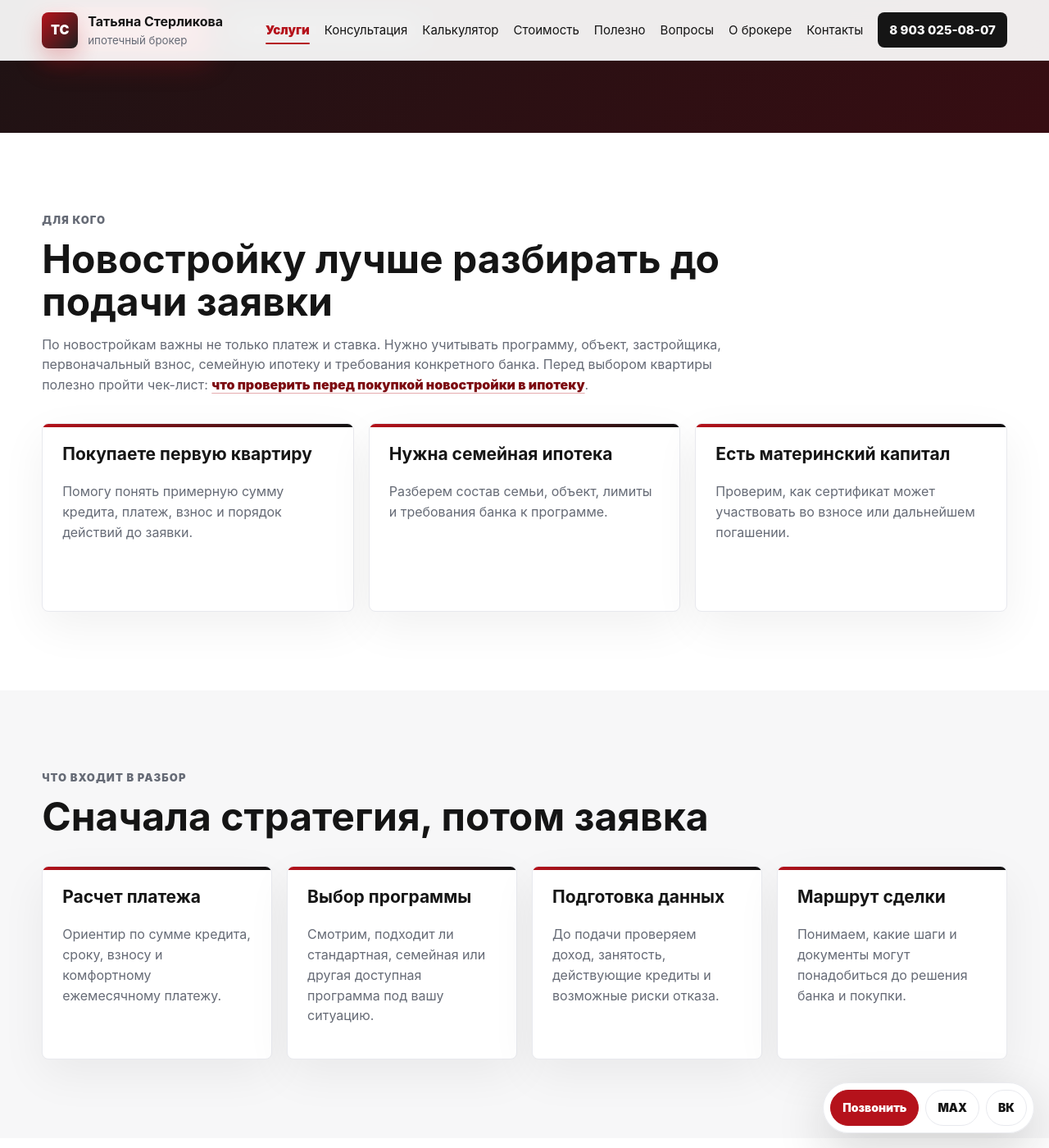
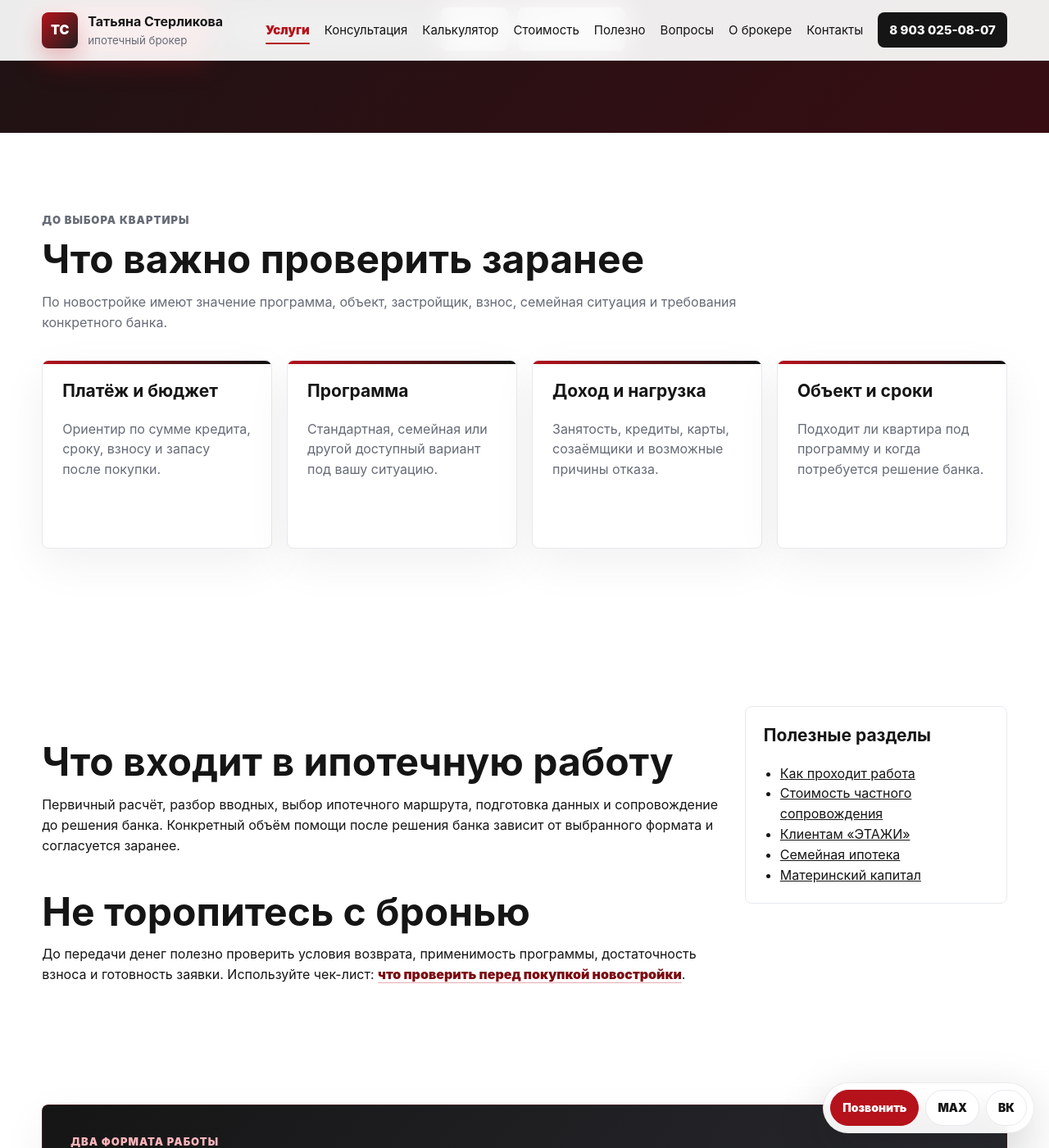
Before and after one commit to deputat36/broker, a Jekyll site: the page built from uslugi/ipoteka-na-novostroyku.md, in a window 1280 px wide and 1400 px high, scrolled down 688 px. Shown: the whole window at 82% size. Built offline with Jekyll 4.4.1, drawn with Linux system fonts in a browser that asks for light colours; our own code applies the rules of GitHub Pages for plain Markdown files; some of the changed text lies outside the part shown.

Commit message:
Уточнена услуга ипотеки на новостройку

```diff
--- a/uslugi/ipoteka-na-novostroyku.md
+++ b/uslugi/ipoteka-na-novostroyku.md
@@ -1,22 +1,18 @@
 ---
 layout: default
 title: Ипотека на новостройку в Борисоглебске | Татьяна Стерликова
-description: Консультация ипотечного брокера по покупке новостройки: подбор программы, платежа, банка, семейной ипотеки, первоначального взноса и требований к сделке.
+description: Консультация по ипотеке на новостройку: программа, платёж, первоначальный взнос, семейная ипотека, заявка и требования банка.
 permalink: /uslugi/ipoteka-na-novostroyku/
 og_type: article
-schema: '{"@context":"https://schema.org","@type":"Service","name":"Ипотека на новостройку","provider":{"@type":"Person","name":"Татьяна Стерликова","telephone":"+79030250807"},"areaServed":["Борисоглебск","Грибановский район","Поворинский район"],"serviceType":"Ипотечное сопровождение"}'
+schema: '{"@context":"https://schema.org","@type":"Service","name":"Ипотека на новостройку","provider":{"@type":"Person","name":"Татьяна Стерликова","telephone":"+79030250807"},"areaServed":["Борисоглебск","Грибановский район","Поворинский район"],"serviceType":"Ипотечное консультирование и подготовка заявки"}'
 ---
 
-<section class="page-hero section"><div class="breadcrumbs"><a href="{{ '/' | relative_url }}">Главная</a> / <a href="{{ '/uslugi/' | relative_url }}">Услуги</a> / Новостройка</div><p class="eyebrow">Ипотека на новостройку</p><h1>Ипотека на новостройку: консультация и подбор банка</h1><p class="lead">Разберу, какая программа может подойти под вашу ситуацию, какой платеж ориентировочно комфортен, как подготовить заявку и какие условия важно уточнить до выбора квартиры.</p><div class="hero-actions"><a class="btn btn-primary" href="tel:+79030250807">Позвонить брокеру</a><a class="btn btn-secondary" href="{{ '/konsultaciya/' | relative_url }}">Бесплатная консультация</a></div></section>
+<section class="page-hero section"><div class="breadcrumbs"><a href="{{ '/' | relative_url }}">Главная</a> / <a href="{{ '/uslugi/' | relative_url }}">Услуги</a> / Новостройка</div><p class="eyebrow">Ипотека на новостройку</p><h1>Ипотека на новостройку: программа, платёж и заявка</h1><p class="lead">Разберу программу, первоначальный взнос, доход и требования банка до выбора квартиры и передачи денег за бронь.</p><div class="hero-actions"><a class="btn btn-primary" href="tel:+79030250807">Позвонить Татьяне</a><a class="btn btn-secondary" href="{{ '/konsultaciya/' | relative_url }}">Бесплатная консультация</a><button class="btn btn-light" type="button" data-copy-phone>MAX</button><a class="btn btn-light" href="https://vk.com/tatyanasterlikova" rel="noopener">ВКонтакте</a></div></section>
 
-<section class="section"><div class="section-head"><p class="eyebrow">Для кого</p><h2>Новостройку лучше разбирать до подачи заявки</h2><p>По новостройкам важны не только платеж и ставка. Нужно учитывать программу, объект, застройщика, первоначальный взнос, семейную ипотеку и требования конкретного банка. Перед выбором квартиры полезно пройти чек-лист: <a class="text-link" href="{{ '/polezno/chto-proverit-pered-pokupkoy-novostroyki-v-ipoteku/' | relative_url }}">что проверить перед покупкой новостройки в ипотеку</a>.</p></div><div class="grid cards-3"><article class="card"><h3>Покупаете первую квартиру</h3><p>Помогу понять примерную сумму кредита, платеж, взнос и порядок действий до заявки.</p></article><article class="card"><h3>Нужна семейная ипотека</h3><p>Разберем состав семьи, объект, лимиты и требования банка к программе.</p></article><article class="card"><h3>Есть материнский капитал</h3><p>Проверим, как сертификат может участвовать во взносе или дальнейшем погашении.</p></article></div></section>
+<section class="section"><div class="section-head"><p class="eyebrow">До выбора квартиры</p><h2>Что важно проверить заранее</h2><p>По новостройке имеют значение программа, объект, застройщик, взнос, семейная ситуация и требования конкретного банка.</p></div><div class="grid cards-4"><article class="card"><h3>Платёж и бюджет</h3><p>Ориентир по сумме кредита, сроку, взносу и запасу после покупки.</p></article><article class="card"><h3>Программа</h3><p>Стандартная, семейная или другой доступный вариант под вашу ситуацию.</p></article><article class="card"><h3>Доход и нагрузка</h3><p>Занятость, кредиты, карты, созаёмщики и возможные причины отказа.</p></article><article class="card"><h3>Объект и сроки</h3><p>Подходит ли квартира под программу и когда потребуется решение банка.</p></article></div></section>
 
-<section class="section muted"><div class="section-head"><p class="eyebrow">Что входит в разбор</p><h2>Сначала стратегия, потом заявка</h2></div><div class="grid cards-4"><article class="card"><h3>Расчет платежа</h3><p>Ориентир по сумме кредита, сроку, взносу и комфортному ежемесячному платежу.</p></article><article class="card"><h3>Выбор программы</h3><p>Смотрим, подходит ли стандартная, семейная или другая доступная программа под вашу ситуацию.</p></article><article class="card"><h3>Подготовка данных</h3><p>До подачи проверяем доход, занятость, действующие кредиты и возможные риски отказа.</p></article><article class="card"><h3>Маршрут сделки</h3><p>Понимаем, какие шаги и документы могут понадобиться до решения банка и покупки.</p></article></div></section>
+<section class="section content-layout"><article class="content-main"><h2>Что входит в ипотечную работу</h2><p>Первичный расчёт, разбор вводных, выбор ипотечного маршрута, подготовка данных и сопровождение до решения банка. Конкретный объём помощи после решения банка зависит от выбранного формата и согласуется заранее.</p><h2>Не торопитесь с бронью</h2><p>До передачи денег полезно проверить условия возврата, применимость программы, достаточность взноса и готовность заявки. Используйте чек-лист: <a class="text-link" href="{{ '/polezno/chto-proverit-pered-pokupkoy-novostroyki-v-ipoteku/' | relative_url }}">что проверить перед покупкой новостройки</a>.</p></article><aside class="sidebar"><div class="seo-panel"><h3>Полезные разделы</h3><ul><li><a href="{{ '/kak-prohodit-rabota/' | relative_url }}">Как проходит работа</a></li><li><a href="{{ '/stoimost/' | relative_url }}">Стоимость частного сопровождения</a></li><li><a href="{{ '/etagi/' | relative_url }}">Клиентам «ЭТАЖИ»</a></li><li><a href="{{ '/uslugi/semeynaya-ipoteka/' | relative_url }}">Семейная ипотека</a></li><li><a href="{{ '/uslugi/materinskiy-kapital/' | relative_url }}">Материнский капитал</a></li></ul></div></aside></section>
 
-<section class="section"><div class="section-head"><p class="eyebrow">Важно до выбора квартиры</p><h2>Какие вопросы стоит задать заранее</h2></div><div class="checklist"><div><strong>1</strong><span>Подходит ли объект под выбранную ипотечную программу и требования банка.</span></div><div><strong>2</strong><span>Хватает ли первоначального взноса и можно ли использовать материнский капитал.</span></div><div><strong>3</strong><span>Как банк будет оценивать доход, занятость, кредитную нагрузку и кредитную историю.</span></div><div><strong>4</strong><span>Что делать, если уже были заявки, отказы или нестандартный доход.</span></div></div></section>
+<section class="section compact-section"><div class="notice"><div><p class="eyebrow">Два формата работы</p><h2>Частное сопровождение и сделки через «ЭТАЖИ»</h2><p>При частном обращении объём и стоимость согласуются заранее. Если сделка проходит через компанию «ЭТАЖИ», ипотечное сопровождение включено в комиссию компании и отдельно клиентом не оплачивается.</p></div><div class="hero-actions"><a class="btn btn-dark" href="{{ '/stoimost/' | relative_url }}">Частные тарифы</a><a class="btn btn-dark" href="{{ '/etagi/' | relative_url }}">Клиентам «ЭТАЖИ»</a></div></div></section>
 
-<section class="section related-section"><div class="section-head"><p class="eyebrow">Связанные материалы</p><h2>Что еще проверить перед новостройкой</h2></div><div class="grid cards-4"><article class="card"><h3><a href="{{ '/polezno/chto-proverit-pered-pokupkoy-novostroyki-v-ipoteku/' | relative_url }}">Проверка новостройки</a></h3><p>Объект, застройщик, программа, взнос, бронь и сроки сделки.</p></article><article class="card"><h3><a href="{{ '/uslugi/semeynaya-ipoteka/' | relative_url }}">Семейная ипотека</a></h3><p>Если планируете льготную программу для семьи с детьми.</p></article><article class="card"><h3><a href="{{ '/polezno/avans-zadatok-i-ipoteka/' | relative_url }}">Аванс и ипотека</a></h3><p>Что проверить до передачи денег за выбранную квартиру.</p></article><article class="card"><h3><a href="{{ '/polezno/kak-ponyat-komfortnyy-platezh-po-ipoteke/' | relative_url }}">Комфортный платеж</a></h3><p>Как не выбрать квартиру с платежом, который будет давить на бюджет.</p></article></div></section>
-
-<section class="section compact-section"><div class="notice"><div><p class="eyebrow">Клиентам «ЭТАЖИ»</p><h2>Сопровождение по ипотеке бесплатно</h2><p>Если покупка идет через компанию «ЭТАЖИ», помощь ипотечного брокера включена в комиссию компании. Отдельно клиент ее не оплачивает.</p></div><a class="btn btn-dark" href="{{ '/etagi/' | relative_url }}">Условия для клиентов</a></div></section>
-
-<section class="section cta-section"><div><p class="eyebrow">Планируете новостройку?</p><h2>Начните с бесплатной консультации</h2><p>Опишите город, желаемую стоимость квартиры, взнос, доход, семейное положение и наличие детей.</p></div><div class="cta-actions"><a class="btn btn-primary" href="tel:+79030250807">8 903 025-08-07</a><button class="btn btn-secondary" type="button" data-copy-phone>MAX</button><a class="btn btn-secondary" href="https://vk.com/tatyanasterlikova" rel="noopener">ВК</a></div></section>
+<section class="section cta-section"><div><p class="eyebrow">Планируете новостройку?</p><h2>Начните с первичного разбора</h2><p>Подготовьте город, стоимость квартиры, взнос, доход, семейное положение и сведения о прошлых заявках.</p></div><div class="cta-actions"><a class="btn btn-primary" href="tel:+79030250807">8 903 025-08-07</a><a class="btn btn-secondary" href="{{ '/konsultaciya/' | relative_url }}">Консультация</a><button class="btn btn-secondary" type="button" data-copy-phone>MAX</button><a class="btn btn-secondary" href="https://vk.com/tatyanasterlikova" rel="noopener">ВКонтакте</a></div></section>
```
